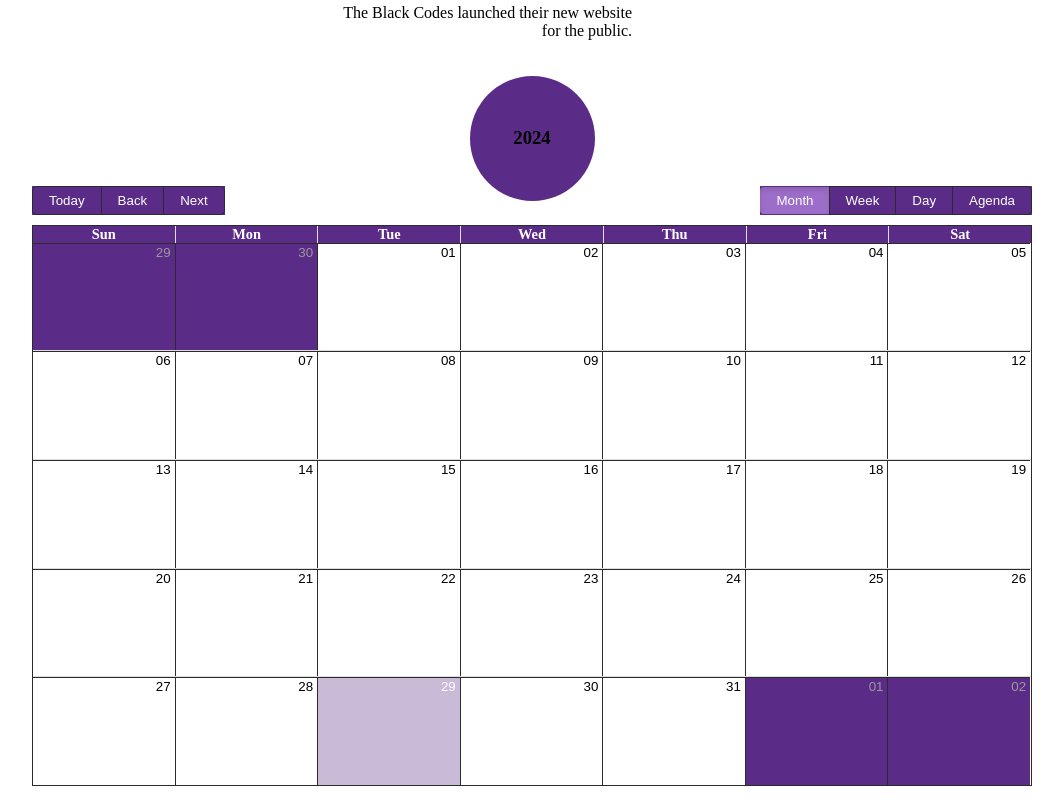
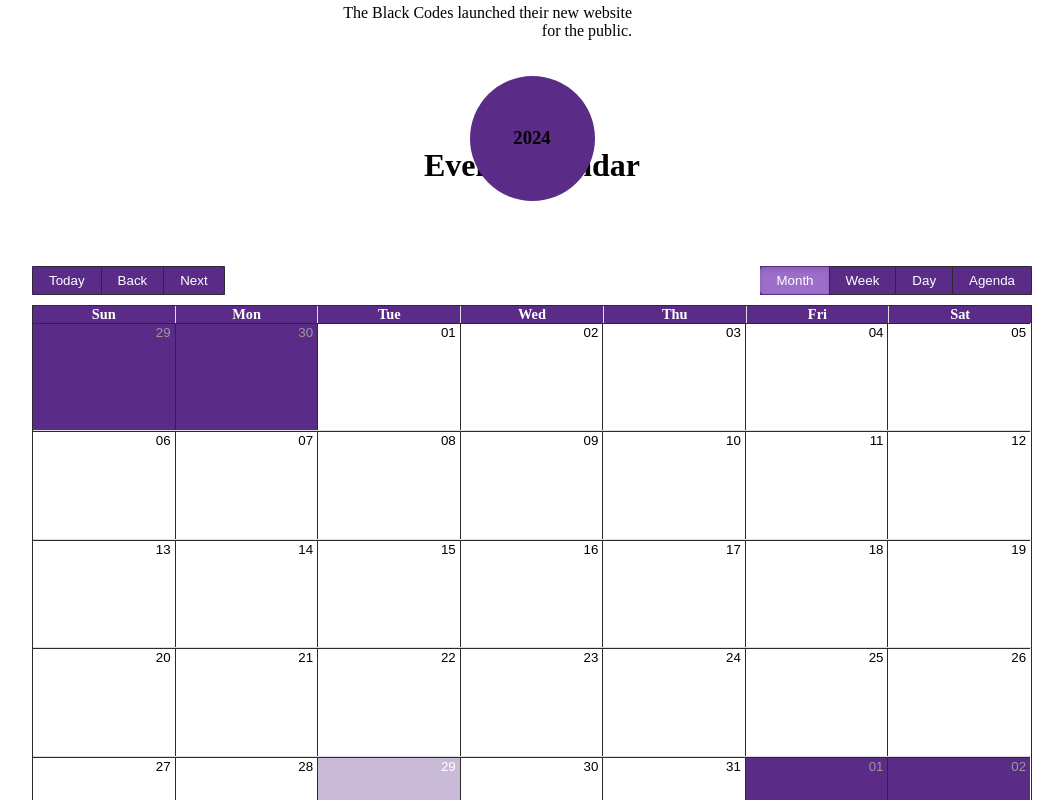
Before and after one commit to The-Black-Codes/the-black-codes-web-app, a React app: page / in a window 1280 px wide. Shown: the part 4460-5260 px from the top of the page, without its empty margins (108-1171 px from the left). Built offline with nearby package versions, Linux system fonts and the light colour scheme.

Commit message:
Added a header.

```diff
--- a/src/app/components/EventCalendar/EventCalendar.scss
+++ b/src/app/components/EventCalendar/EventCalendar.scss
@@ -1,4 +1,10 @@
 @import 'react-big-calendar/lib/sass/styles';
+
+.event-calendar-container {
+  display: flex;
+  flex-direction: column;
+  text-align: center;
+}
 
 .rbc-active {
   background-color: #c798f39d !important;
--- a/src/app/components/EventCalendar/EventCalendar.tsx
+++ b/src/app/components/EventCalendar/EventCalendar.tsx
@@ -32,7 +32,8 @@ const myEventsList = [
 ];
 
 const EventCalendar = () => (
-  <div>
+  <div className="event-calendar-container">
+    <h1 className="text-white primary-header-font">Event Calendar</h1>
     <Calendar
       localizer={localizer}
       events={myEventsList}
```
